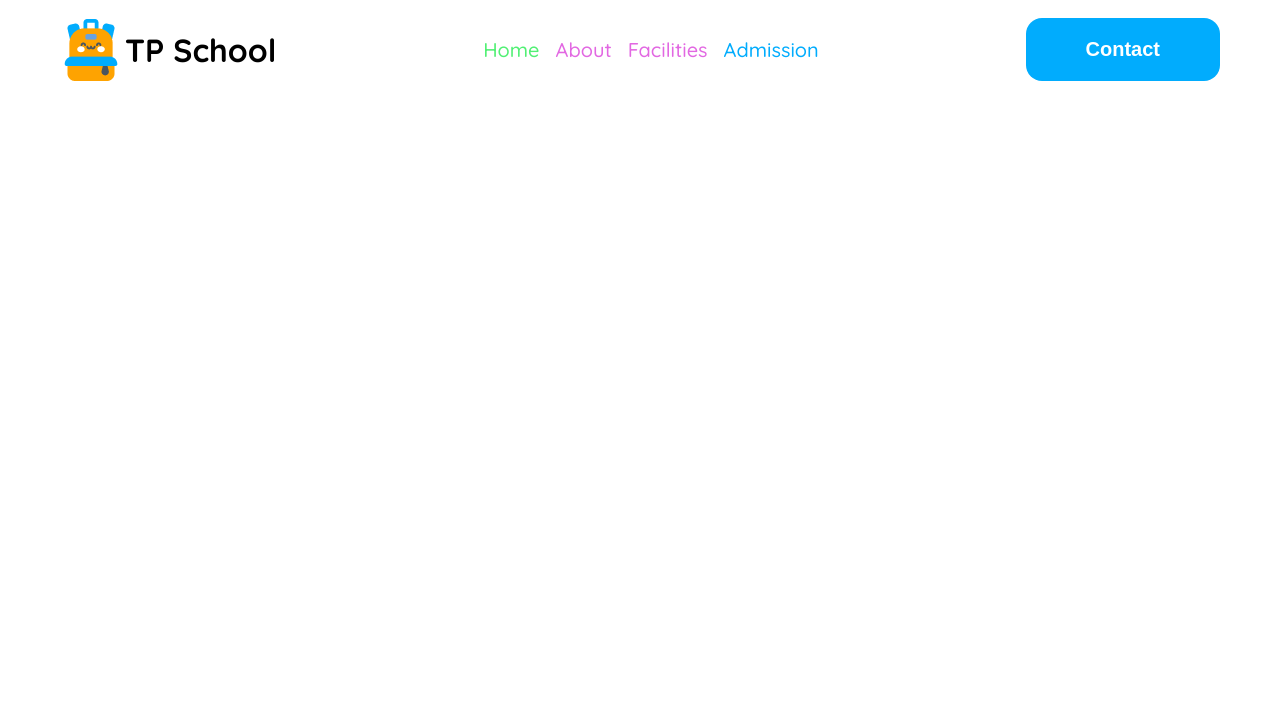
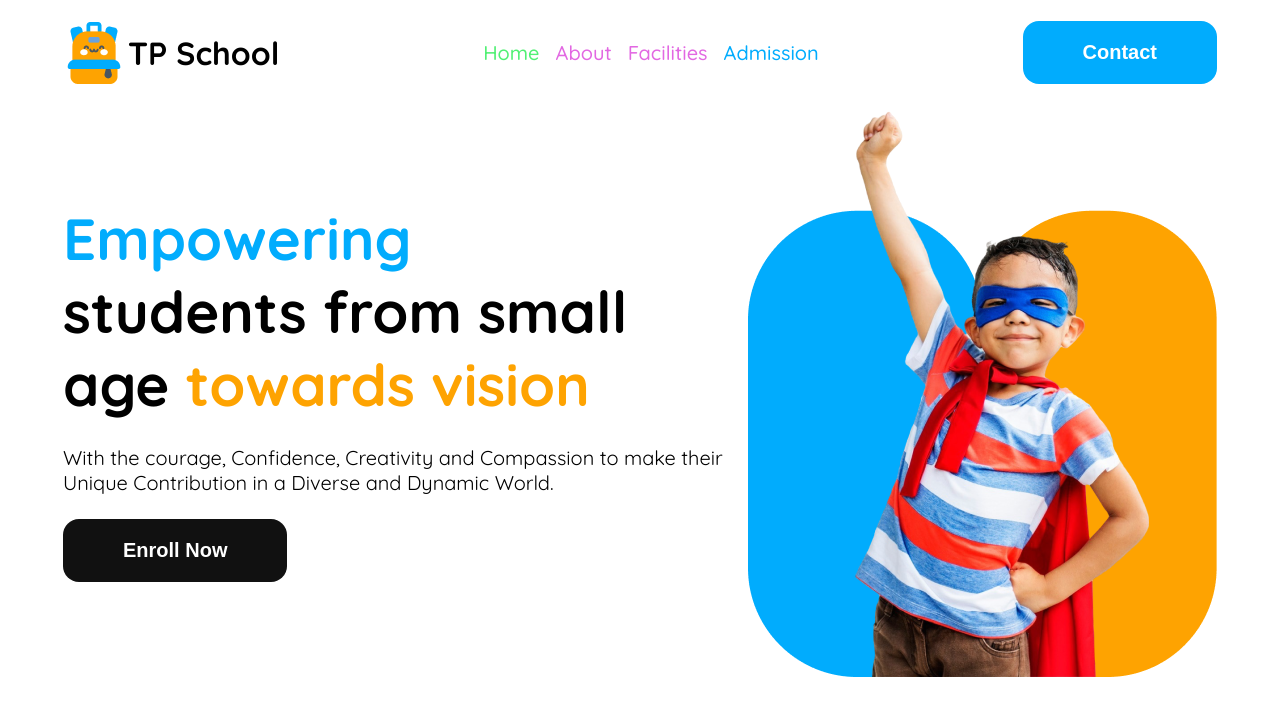
Before and after one commit to Prosantaroy1/school-lending-page, a plain HTML site: page index.html in a window 1280 px wide. Drawn offline with Linux system fonts and the light colour scheme.

Commit message:
header section create

```diff
--- a/index.html
+++ b/index.html
@@ -1,5 +1,6 @@
 <!DOCTYPE html>
 <html lang="en">
+
 <head>
     <meta charset="UTF-8">
     <meta name="viewport" content="width=device-width, initial-scale=1.0">
@@ -25,11 +26,28 @@
                 <li>Admission</li>
             </ul>
             <!--btn-->
-               <button class="btn nav-menu">Contact</button>
+            <button class="btn nav-btn">Contact</button>
+            <!-- mobile device -->
+             <div class="mobile-menu">
+                X
+             </div>
         </nav>
         <!-- banner open -->
-          <banner>
-
+        <banner class="banner-main">
+            <div class="banner-left">
+                <h3 class="banner-title">
+                    <span class="banner-first-title">Empowering</span><br/>
+                    students from small<br/>age <span class="banner-last-title">towards vision</span>
+                </h3>
+                <p class="banner-dec">
+                    With the courage, Confidence, Creativity and Compassion to make their Unique Contribution in a
+                    Diverse and Dynamic World.
+                </p>
+                <button class="btn banner-btn">Enroll Now</button>
+            </div>
+            <div class="banner-right">
+                <img class="banner-img" src="./assets/hero-kids.png" alt="banner hero photo">
+            </div>
         </banner>
     </header>
     <!-- main open -->
--- a/style/style.css
+++ b/style/style.css
@@ -25,6 +25,7 @@
 .container{
     width: 1160px;
     margin: auto;
+    padding: 3px;
 }
 .btn{
     background-color: var(--secondry-color);
@@ -71,9 +72,40 @@
 .nav-menu li:last-child{
     color: #01ACFD;
 }
+.mobile-menu{
+    display: none;
+}
+/* banner */
+.banner-main{
+    display: flex;
+    justify-content: space-between;
+    align-items: center;
+
+}
+.banner-title{
+    font-size: 58px;
+    font-weight: 700;
+}
+.banner-first-title{
+    color: var(--secondry-color);
+}
+.banner-last-title{
+    color: var(--primary-color);
+}
+.banner-dec{
+    font-size: 20px;
+    font-weight: 400;
+    padding: 24px 0px;
+}
+.banner-btn{
+    background-color: var(--black-color);
+}
 
 
 /* -----main style open----- */
 
 
 /* -----footer style open----- */
+
+
+/* responsive style all section */
```
Lines whose indentation alone changed are shown as unchanged.
